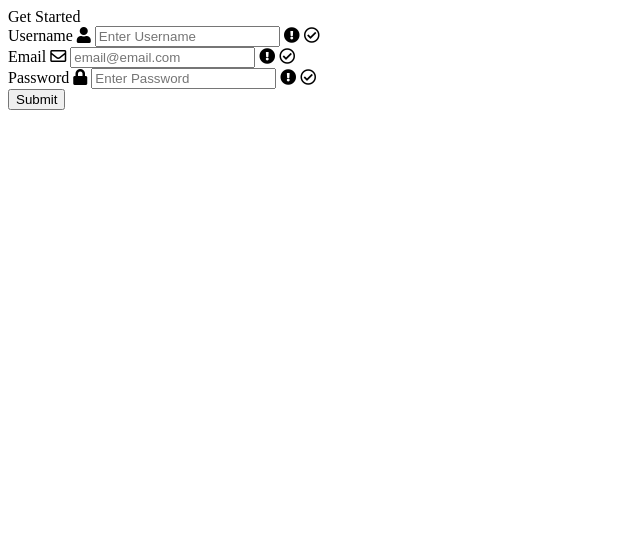
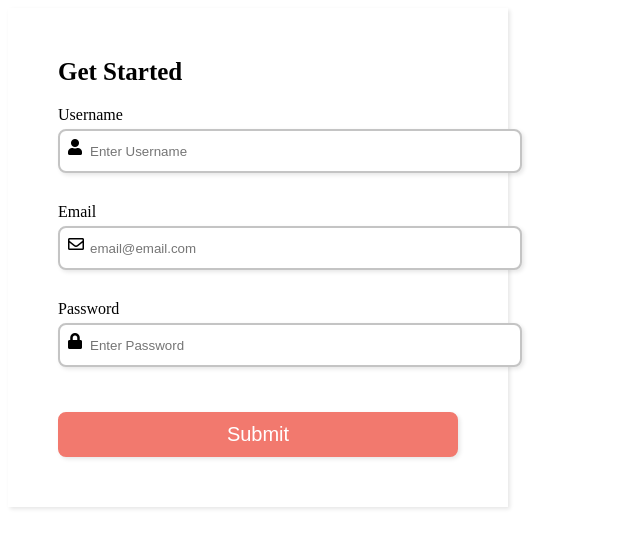
Before and after one commit to opsyp/trevin, a plain HTML site: page index.html in a window 1280 px wide. Shown: the whole page, without its empty margins (0-640 px from the left). Drawn offline with Linux system fonts and the light colour scheme.

Commit message:
Adding styles and JavaScript file

```diff
--- a/index.html
+++ b/index.html
@@ -5,6 +5,7 @@
     <meta http-equiv="X-UA-Compatible" content="IE=edge" />
     <meta name="viewport" content="width=device-width, initial-scale=1.0" />
     <title>Home</title>
+    <link rel="stylesheet" href="./style.css">
     <link
       rel="stylesheet"
       href="https://cdnjs.cloudflare.com/ajax/libs/font-awesome/5.15.4/css/all.min.css"
@@ -69,8 +70,9 @@
 
           <div class="error"></div>
         </div>
+        <!-- Password input Ends-->
 
-
+        <!-- Button -->
         <button id="btn" type="submit">Submit</button>
       </form>
     </div>
--- a/main.js
+++ b/main.js
@@ -0,0 +1,15 @@
+// Targetting all classes and id
+// from the HTML inside Javascript file
+
+let id = (id) => document.getElementById(id);
+
+let classes = (classes) => document.getElementsByClassName;
+
+//storing the classes and id in variables
+let username = id("username"),
+  email = id("email"),
+  password = id("password"),
+  form = id("form"),
+  errorMsg = classes("error"),
+  successIcon = classes("success-icon"),
+  failureIcon = classes("failure-icon");
--- a/style.css
+++ b/style.css
@@ -0,0 +1,81 @@
+form {
+  display: flex;
+  flex-direction: column;
+  justify-content: center;
+  max-width: 400px;
+  box-shadow: 2px 2px 4px rgba(0, 0, 0, 0.1);
+  padding: 50px;
+}
+
+.title {
+  font-size: 25px;
+  font-weight: bold;
+  margin-bottom: 20px;
+}
+
+label {
+  display: block;
+  margin-bottom: 5px;
+}
+
+form div input {
+  width: 100%;
+  height: 40px;
+  border-radius: 8px;
+  outline: none;
+  border: 2px solid #c4c4c4;
+  padding: 0 30px;
+  box-shadow: 2px 2px 4px rgba(0, 0, 0, 0.1);
+}
+
+form div {
+  position: relative;
+  margin-bottom: 15px;
+}
+
+input:focus {
+  border: 2px solid #f2796e;
+}
+
+form div i {
+  position: absolute;
+  padding: 10px;
+}
+
+.failure-icon,
+.error {
+  color: red;
+}
+
+.success-icon {
+  color: green;
+}
+
+.error {
+  font-size: 14.5px;
+  margin-top: 5px;
+}
+
+.success-icon,
+.failure-icon {
+  right: 0;
+  opacity: 0;
+}
+
+button {
+  margin-top: 15px;
+  width: 100%;
+  height: 45px;
+  background-color: #f2796e;
+  border: 2px solid #f2796e;
+  border-radius: 8px;
+  color: #fff;
+  font-size: 20px;
+  cursor: pointer;
+  box-shadow: 2px 2px 4px rgba(0, 0, 0, 0.1);
+  transition: all 0.1s ease;
+}
+
+button:hover {
+  opacity: 0.8;
+}
```
